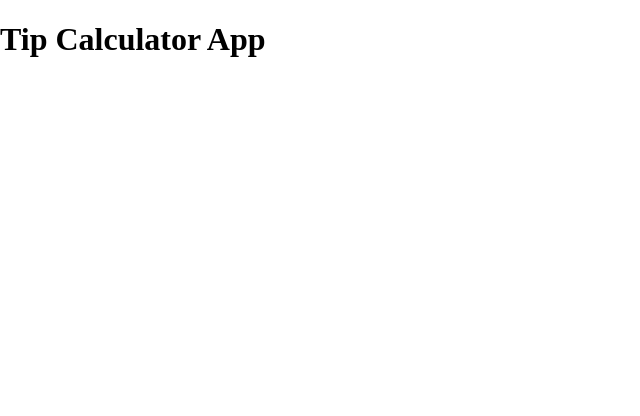
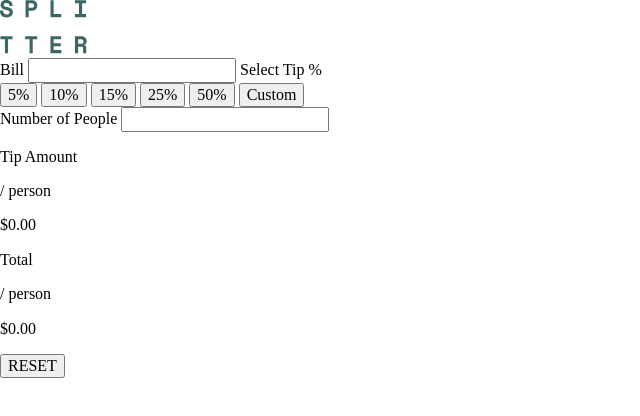
Before and after one commit to logic-fabric/tip-calculator-app, a website: page index.html in a window 1280 px wide. Shown: the whole page, without its empty margins (0-640 px from the left). Drawn offline with Linux system fonts and the light colour scheme.

Commit message:
feature: HTML structure

```diff
--- a/index.html
+++ b/index.html
@@ -30,7 +30,52 @@
     </head>
 
     <body>
-      <h1>Tip Calculator App</h1>
+      <header>
+        <img src="img/logo.svg" alt="Splitter" />
+      </header>
+
+      <main>
+        <form>
+          <label for="bill-input">Bill</label>
+          <input id="bill-input" type="number" name="bill-value" />
+
+          <label>Select Tip %</label>
+
+          <div>
+            <button>5%</button>
+            <button>10%</button>
+            <button>15%</button>
+            <button>25%</button>
+            <button>50%</button>
+            <button>Custom</button>
+          </div>
+
+          <label for="nb-of-people">Number of People</label>
+          <input id="nb-of-people" type="number" name="nb-of-people" />
+
+          <div>
+            <div>
+              <div>
+                <p>Tip Amount</p>
+                <p>/ person</p>
+              </div>
+
+              <p>$0.00</p>
+            </div>
+
+            <div>
+              <div>
+                <p>Total</p>
+                <p>/ person</p>
+              </div>
+
+              <p>$0.00</p>
+            </div>
+
+            <button type="reset">RESET</button>
+          </div>
+        </form>
+      </main>
     </body>
   </html>
 </html>
```
